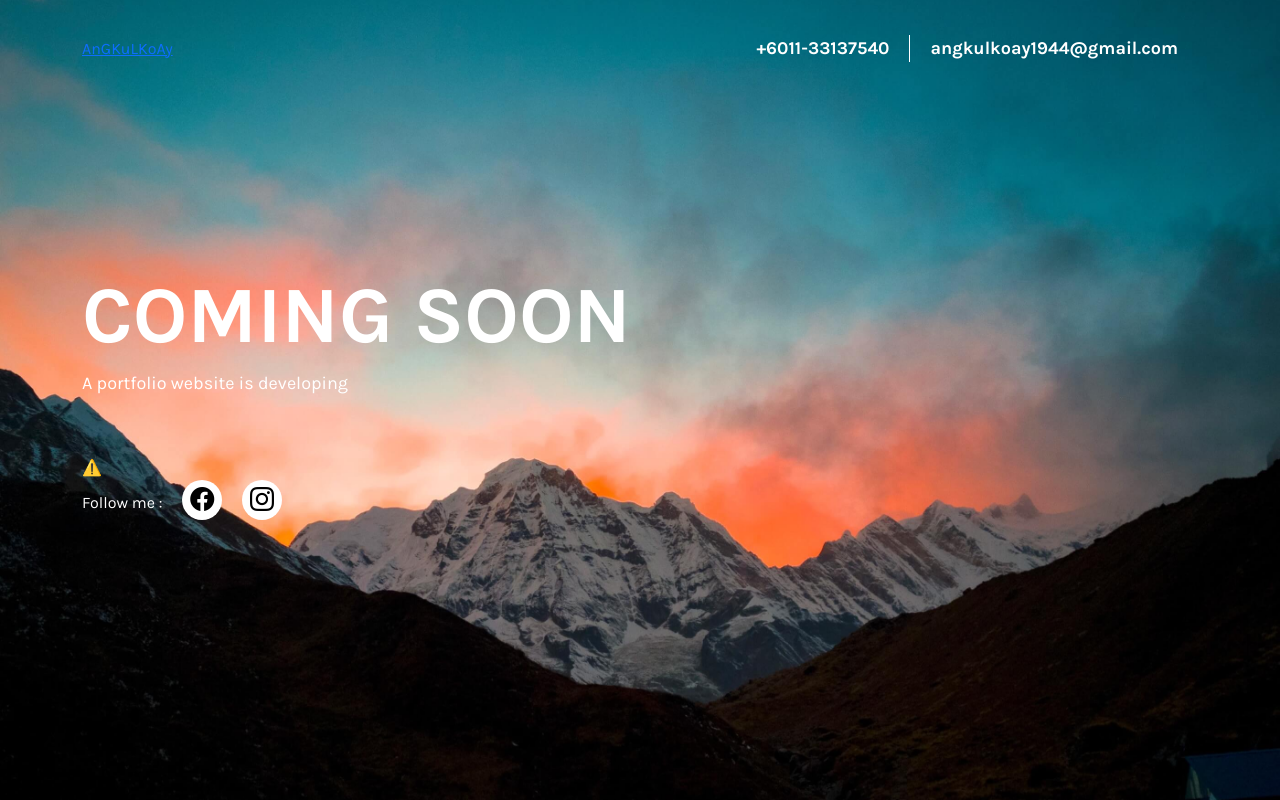
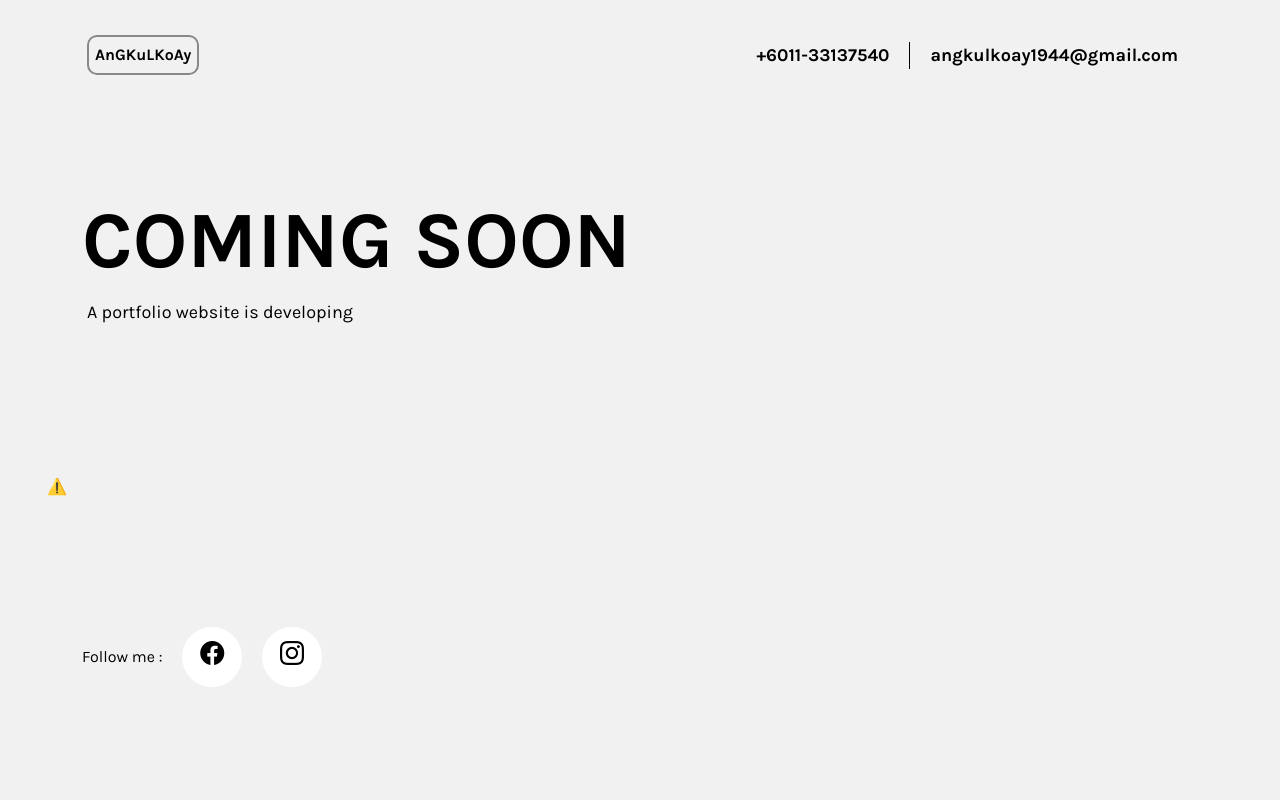
Before and after one commit to angkulkoay/angkulkoay.github.io, a plain HTML site: page index.html in a window 1280 px wide. Drawn offline with nearby package versions, Linux system fonts and the light colour scheme; no server answers.

Commit message:
Add files via upload

```diff
--- a/assets/css/bd-coming-soon.css
+++ b/assets/css/bd-coming-soon.css
@@ -1,17 +1,40 @@
 body {
   font-family: 'Karla', sans-serif;
-  background-image: url("../images/bg.jpg");
+	background: #F1F1F1;
   background-size: cover;
   background-repeat: no-repeat;
   background-position: center;
-  color: #ffffff;
-  padding-bottom: 75px; }
+  color: #000000;
+  padding-bottom: 20px;
+	margin-left: 10px;
+	margin-right: 10px;}
   @media (min-width: 768px) {
     body {
-      padding-bottom: 110px; } }
+      padding-bottom: 10px;
+	  margin-left: 5px;
+	  margin-right: 5px;} }
 
-.navbar-brand {
-  margin-right: 0; }
+.color_black
+{
+	color: #000000;
+}
+
+nav{
+	margin-bottom: 30px;
+}
+
+.navbar-logo {
+  	margin-right: 0;
+	margin-left: 5px;
+	color: #000000;
+	font-weight: bold;
+	padding: 6px;
+	width: auto;
+  	height: auto;
+  	border-radius: 10px;
+	border: 2px solid #888888;
+	text-decoration: none;
+}
   .navbar-brand img {
     height: 21px; }
 
@@ -19,10 +42,10 @@ body {
   padding-top: 35px;
   padding-bottom: 35px; }
   .navbar-dark .navbar-text {
-    color: #ffffff;
+    color: #000000;
     opacity: 1;
     padding: 0 20px;
-    border-right: 1px solid #ffffff;
+    border-right: 1px solid #000000;
     font-size: 18px;
     font-weight: bold;
     text-align: center; }
@@ -35,30 +58,48 @@ body {
 .page-title {
   font-size: 80px;
   font-weight: bold;
-  margin-bottom: 6px; }
+	margin-top: -20px;
+  margin-bottom: 10px;}
   @media (max-width: 767px) {
     .page-title {
       font-size: 35px;
-      margin-bottom: 14px; } }
+      margin-bottom: 15px; } }
 
 .page-description {
   max-width: 465px;
   font-size: 18px;
-  margin-bottom: 59px; }
+	margin-left: 5px;}
   @media (max-width: 767px) {
     .page-description {
-      font-size: 14px; } }
+      font-size: 14px;} }
+
+.lottie_1
+{
+	margin-top: -110px;
+	margin-bottom: -110px;
+	margin-left: -35px;
+	z-index: -5;
+	position: relative;
+	width: 500px;
+	height: 500px;
+}@media (max-width: 767px) {
+    .lottie_1 {
+    width: 300px;
+	height: 300px;
+	margin-top: -70px;
+	margin-bottom: -60px;
+	margin-left: -20px;} }
 
 p {
-  font-size: 14px;
-  margin-bottom: 21px; }
+  font-size: 18px;
+  margin-bottom: 21px;}
 
 .footer-social-links .social-link {
   display: inline-block;
   text-align: center;
-  line-height: 40px;
-  width: 40px;
-  height: 40px;
+  line-height: 55px;
+  width: 60px;
+  height: 60px;
   border-radius: 50%;
   background-color: #ffffff;
   color: #000000;
@@ -70,5 +111,10 @@ p {
     text-decoration: none;
     background-color: #000000;
     color: #ffffff; }
+	@media (max-width: 768px) {
+    .footer-social-links .social-link {
+   	line-height: 43px;
+  	width: 45px;
+  	height: 45px;} }
 
 /*# sourceMappingURL=bd-coming-soon.css.map */
```
